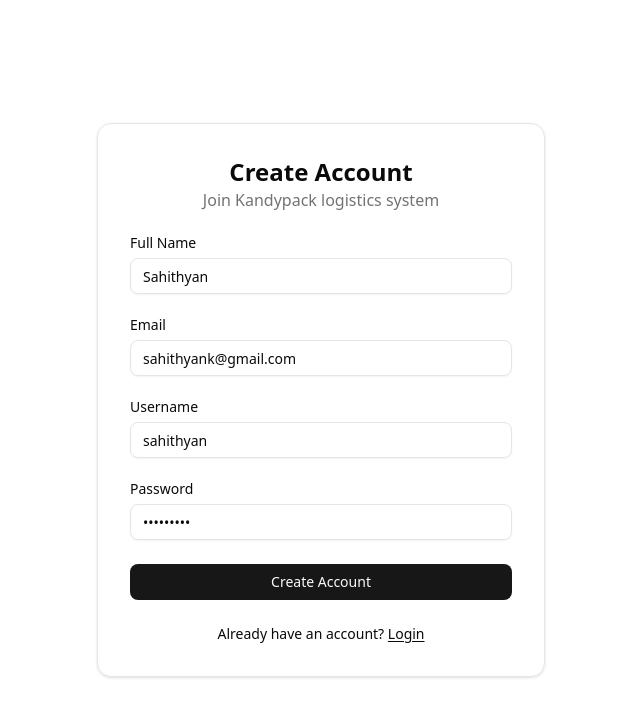
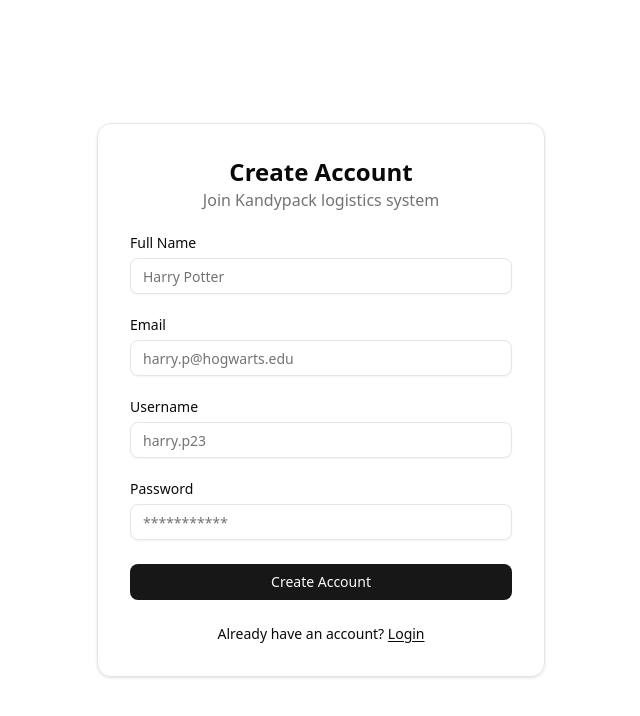
Before and after one commit to sahithyandev/kandypack-system, a Next.js app in the folder frontend/: page /register in a window 1280 px wide. Shown: the top 716 px of the page, without its empty margins (319-959 px from the left). Built offline with nearby package versions, Linux system fonts and the light colour scheme; no server answers.

Commit message:
remove default values

```diff
--- a/frontend/components/auth/login-form.tsx
+++ b/frontend/components/auth/login-form.tsx
@@ -30,11 +30,12 @@ export default function LoginForm() {
 	const [isLoading, setIsLoading] = useState(false);
 	const router = useRouter();
 
-	const defaultValues = { username: "sahithyan", password: "sahithyan" };
-
 	const form = useForm<z.infer<typeof loginSchema>>({
 		resolver: zodResolver(loginSchema),
-		defaultValues,
+		defaultValues: {
+			username: "",
+			password: "",
+		},
 	});
 
 	async function onSubmit(data: z.infer<typeof loginSchema>) {
--- a/frontend/components/auth/register-form.tsx
+++ b/frontend/components/auth/register-form.tsx
@@ -32,16 +32,14 @@ export default function RegisterForm() {
 	const [isLoading, setIsLoading] = useState(false);
 	const router = useRouter();
 
-	const defaultValues = {
-		name: "Sahithyan",
-		email: "sahithyank@gmail.com",
-		username: "sahithyan",
-		password: "sahithyan",
-	};
-
 	const form = useForm<z.infer<typeof registerSchema>>({
 		resolver: zodResolver(registerSchema),
-		defaultValues,
+		defaultValues: {
+			name: "",
+			email: "",
+			username: "",
+			password: "",
+		},
 	});
 
 	async function onSubmit(data: z.infer<typeof registerSchema>) {
```
